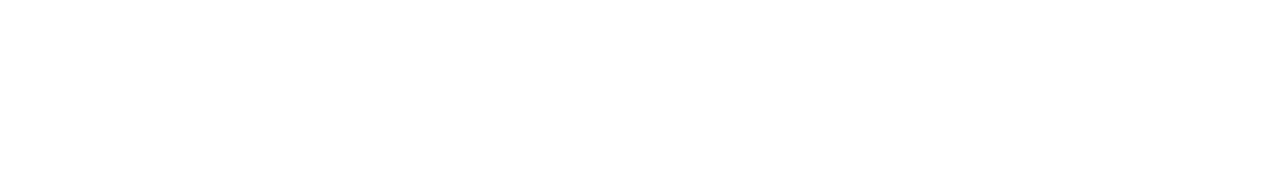
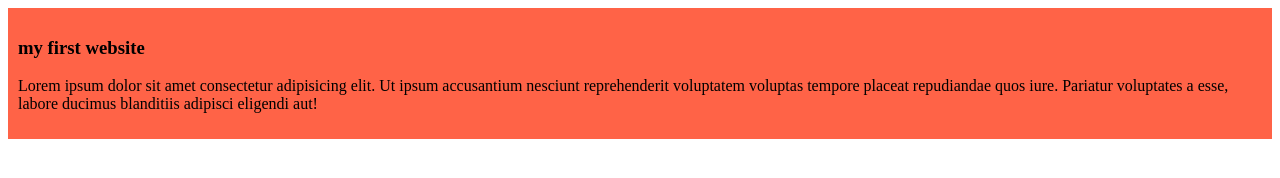
Before and after one commit to roinnaa/my-simple-website, a plain HTML site: page index.html in a window 1280 px wide. Drawn offline with Linux system fonts and the light colour scheme.

Commit message:
added the first blog

```diff
--- a/index.html
+++ b/index.html
@@ -4,8 +4,12 @@
     <meta charset="UTF-8">
     <meta name="viewport" content="width=device-width, initial-scale=1.0">
     <title>my simple website</title>
+    <link rel="stylesheet" href="styles/blog.css">
 </head>
 <body>
-
+    <div>
+        <h3>my first website</h3>
+        <p>Lorem ipsum dolor sit amet consectetur adipisicing elit. Ut ipsum accusantium nesciunt reprehenderit voluptatem voluptas tempore placeat repudiandae quos iure. Pariatur voluptates a esse, labore ducimus blanditiis adipisci eligendi aut!</p>
+    </div>
 </body>
 </html>
--- /dev/null
+++ b/styles/blog.css
@@ -0,0 +1,4 @@
+div{
+    background-color: tomato;
+    padding: 10px;
+}
```
